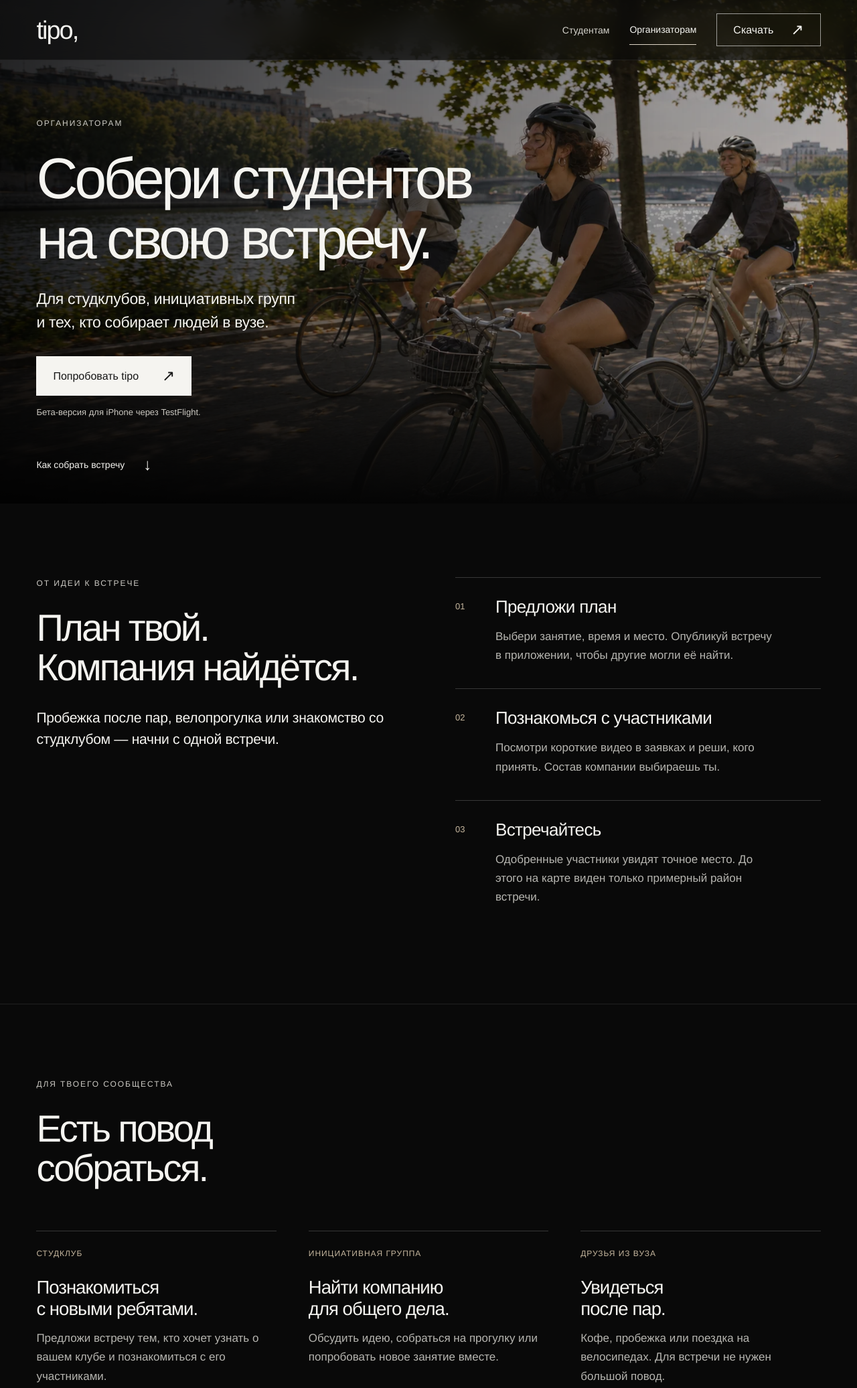
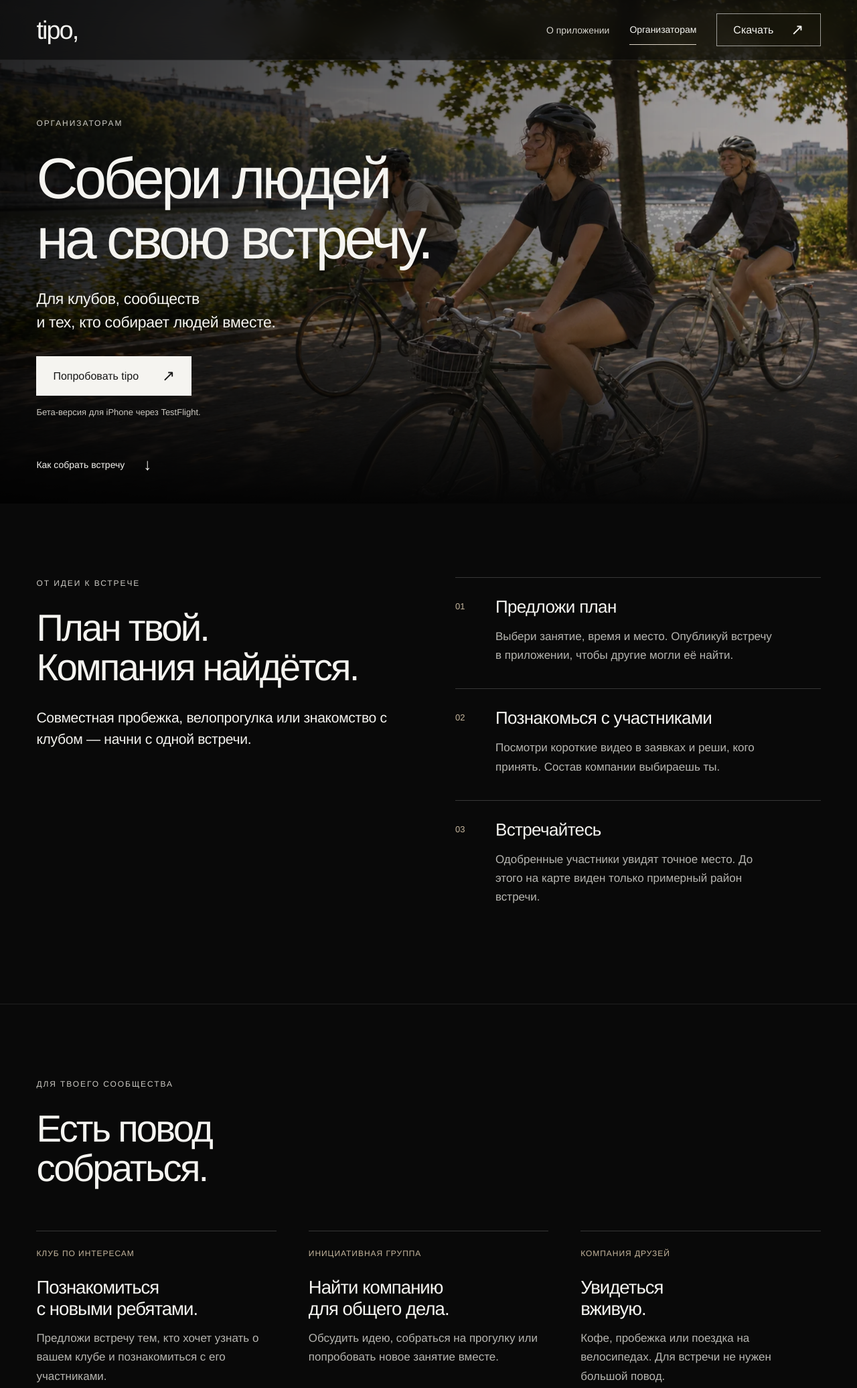
Before and after one commit to y74rjg8k6w-prog/tipo, a plain HTML site: page organizers/index.html in a window 1280 px wide. Shown: the top 2073 px of the page at 67% size. Drawn offline with Linux system fonts and the light colour scheme.

Commit message:
Broaden organizer page to clubs and communities

```diff
--- a/organizers/index.html
+++ b/organizers/index.html
@@ -4,9 +4,9 @@
   <meta charset="UTF-8">
   <meta name="viewport" content="width=device-width, initial-scale=1, viewport-fit=cover">
   <meta name="theme-color" content="#090909">
-  <meta name="description" content="Собирай студентов на встречи в tipo. Для студклубов, инициативных групп и тех, кто хочет предложить свой план: создай встречу, посмотри заявки и выбери участников.">
+  <meta name="description" content="Собирай людей на встречи в tipo. Для клубов, сообществ и инициативных групп: создай встречу, посмотри заявки и выбери участников.">
   <meta property="og:title" content="Организаторам — tipo">
-  <meta property="og:description" content="Собери студентов на свою встречу. Для студклубов, инициативных групп и компаний из вуза.">
+  <meta property="og:description" content="Собери людей на свою встречу. Для клубов, сообществ и инициативных групп.">
   <meta property="og:type" content="website">
   <meta property="og:url" content="https://tipotebe.ru/organizers/">
   <meta property="og:image" content="https://tipotebe.ru/organizers/students-cycling.webp">
@@ -19,7 +19,7 @@
   <header class="header">
     <a class="wordmark" href="/" aria-label="tipo — главная">tipo,</a>
     <nav aria-label="Основная навигация">
-      <a class="nav-students" href="/">Студентам</a>
+      <a class="nav-students" href="/">О приложении</a>
       <a class="nav-current" href="/organizers/" aria-current="page">Организаторам</a>
       <a class="download-link" href="/#download">Скачать <span aria-hidden="true">↗</span></a>
     </nav>
@@ -30,8 +30,8 @@
       <div class="hero-shade" aria-hidden="true"></div>
       <div class="hero-content">
         <p class="eyebrow">Организаторам</p>
-        <h1 id="organizer-title">Собери студентов<br>на свою встречу.</h1>
-        <p class="hero-description">Для студклубов, инициативных групп<br class="desktop-break"> и тех, кто собирает людей в вузе.</p>
+        <h1 id="organizer-title">Собери людей<br>на свою встречу.</h1>
+        <p class="hero-description">Для клубов, сообществ<br class="desktop-break"> и тех, кто собирает людей вместе.</p>
         <a class="primary-link" href="/#download">Попробовать tipo <span aria-hidden="true">↗</span></a>
         <p class="beta-note">Бета-версия для iPhone через TestFlight.</p>
       </div>
@@ -42,7 +42,7 @@
       <div class="section-heading">
         <p class="eyebrow">От идеи к встрече</p>
         <h2 id="how-title">План твой.<br>Компания найдётся.</h2>
-        <p class="lead">Пробежка после пар, велопрогулка или знакомство со студклубом — начни с одной встречи.</p>
+        <p class="lead">Совместная пробежка, велопрогулка или знакомство с клубом — начни с одной встречи.</p>
       </div>
       <ol class="steps">
         <li>
@@ -66,9 +66,9 @@
         <h2 id="ideas-title">Есть повод<br>собраться.</h2>
       </div>
       <div class="ideas">
-        <article><p class="idea-label">Студклуб</p><h3>Познакомиться<br>с новыми ребятами.</h3><p>Предложи встречу тем, кто хочет узнать о вашем клубе и познакомиться с его участниками.</p></article>
+        <article><p class="idea-label">Клуб по интересам</p><h3>Познакомиться<br>с новыми ребятами.</h3><p>Предложи встречу тем, кто хочет узнать о вашем клубе и познакомиться с его участниками.</p></article>
         <article><p class="idea-label">Инициативная группа</p><h3>Найти компанию<br>для общего дела.</h3><p>Обсудить идею, собраться на прогулку или попробовать новое занятие вместе.</p></article>
-        <article><p class="idea-label">Друзья из вуза</p><h3>Увидеться<br>после пар.</h3><p>Кофе, пробежка или поездка на велосипедах. Для встречи не нужен большой повод.</p></article>
+        <article><p class="idea-label">Компания друзей</p><h3>Увидеться<br>вживую.</h3><p>Кофе, пробежка или поездка на велосипедах. Для встречи не нужен большой повод.</p></article>
       </div>
     </section>
 
@@ -79,7 +79,7 @@
       <a class="primary-link" href="/#download">Скачать для iPhone <span aria-hidden="true">↗</span></a>
       <p class="beta-note">Сейчас приложение доступно в бета-версии через TestFlight.</p>
       <div class="questions">
-        <details><summary>Нужен официальный студклуб?</summary><p>Встречу можно предложить и от себя: выбери занятие, время и место. Начни с компании на кофе или прогулку после пар.</p></details>
+        <details><summary>Нужно представлять клуб?</summary><p>Встречу можно предложить и от себя: выбери занятие, время и место. Начни с компании на кофе или совместную прогулку.</p></details>
         <details><summary>Кто увидит точное место?</summary><p>Только участники, которых ты одобришь. До одобрения на карте показывается примерный район.</p></details>
         <details><summary>Как получить приложение?</summary><p>Перейди к <a href="/#download">скачиванию на главной странице</a>, оставь заявку и открой TestFlight. Это бета-версия для iPhone.</p></details>
       </div>
```
